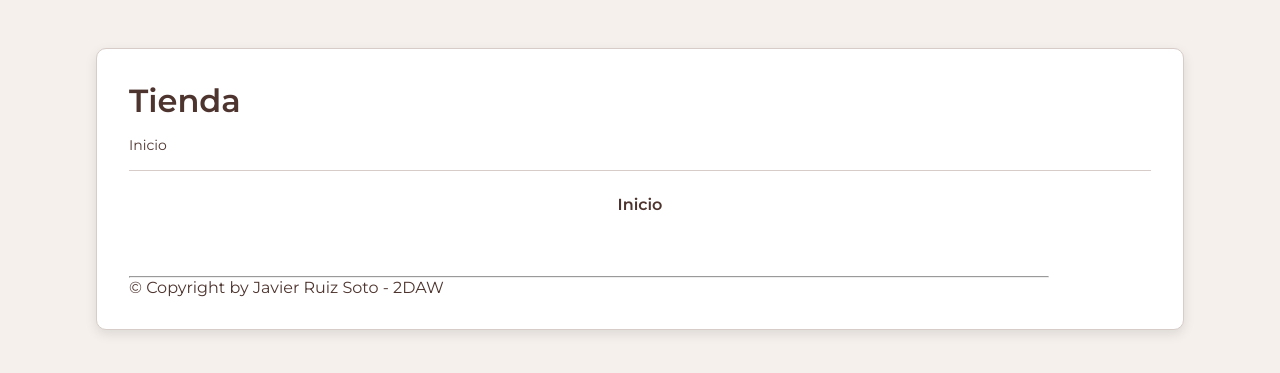
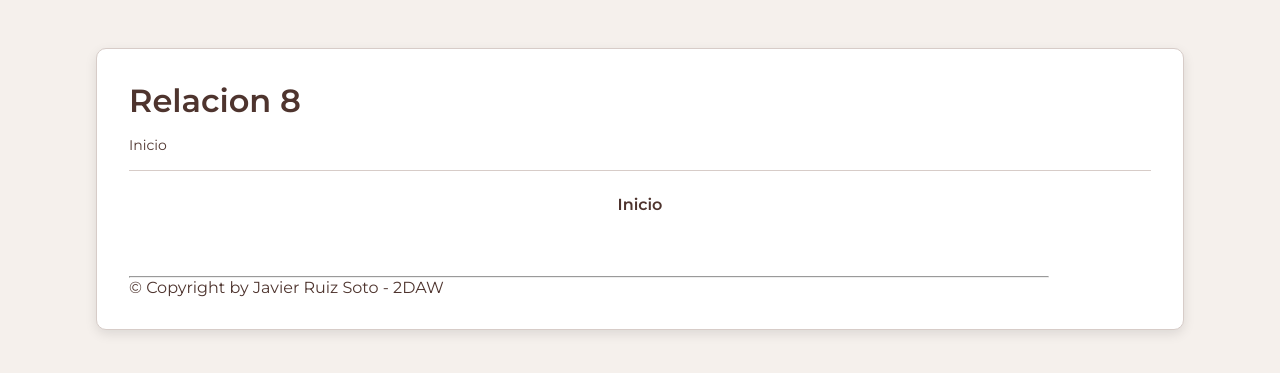
Before and after one commit to jruisot1903-daw/practica8-DWES, a PHP site: page / in a window 1280 px wide. Shown: the top 373 px of the page. Run offline with PHP 8.4, Linux system fonts and the light colour scheme.

Commit message:
relacion8

```diff
--- a/index.php
+++ b/index.php
@@ -3,11 +3,11 @@ include_once(dirname(__FILE__) . "/cabecera.php");
 
 
 // Dibuja la plantilla de la vista
-inicioCabecera("2DAW Tienda");
+inicioCabecera("2DAW Relacion8");
 cabecera();
 finCabecera();
 
-inicioCuerpo("Tienda");
+inicioCuerpo("Relacion 8");
 cuerpo(); // llamo a la vista
 finCuerpo();
 
```
